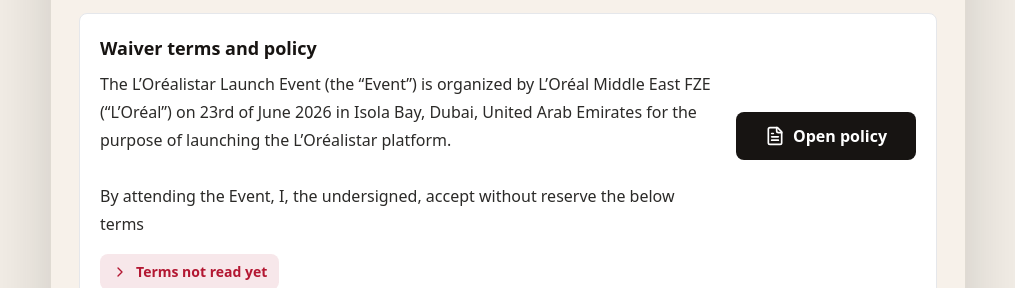
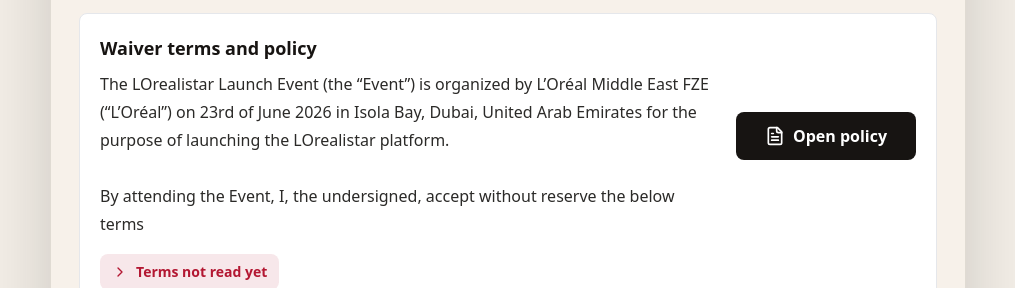
Before and after one commit to shkeramemo/loreallaunching, a Next.js app: page / in a window 1280 px wide. Shown: the part 259-547 px from the top of the page, without its empty margins (132-1147 px from the left). Built offline with nearby package versions, Linux system fonts and the light colour scheme.

Commit message:
Second Text Fix

```diff
--- a/components/WaiverForm.tsx
+++ b/components/WaiverForm.tsx
@@ -206,7 +206,7 @@
                   Waiver terms and policy
                 </h3>
                 <p className="mt-2 max-w-3xl whitespace-pre-line text-sm leading-6 text-graphite md:text-base md:leading-7">
-                  {`The L’Oréalistar Launch Event (the “Event”) is organized by L’Oréal Middle East FZE (“L’Oréal”) on 23rd of June 2026 in Isola Bay, Dubai, United Arab Emirates for the purpose of launching the L’Oréalistar platform.
+                  {`The LOrealistar Launch Event (the “Event”) is organized by L’Oréal Middle East FZE (“L’Oréal”) on 23rd of June 2026 in Isola Bay, Dubai, United Arab Emirates for the purpose of launching the LOrealistar platform.
 
 By attending the Event, I, the undersigned, accept without reserve the below terms`}
                 </p>
```
